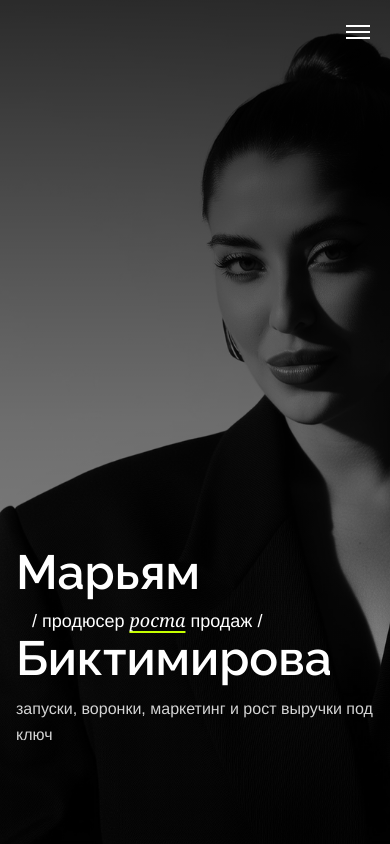
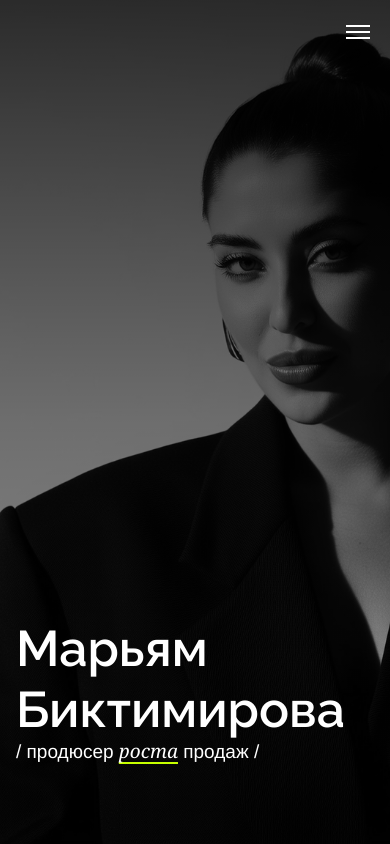
Before and after one commit to sofiassokolova-art/mayyam-website, a Next.js app: page / in a window 390 px wide. Shown: the top 844 px of the page. Built offline with nearby package versions, Linux system fonts and the light colour scheme.

Commit message:
Update Hero mobile layout: hide subline on mobile, move role after name, increase font sizes by 5%, align text left

```diff
--- a/src/components/Hero.tsx
+++ b/src/components/Hero.tsx
@@ -56,23 +56,36 @@ const Hero = () => {
               {/* Main title */}
               <motion.h1
                 variants={itemVariants}
-                className="text-white leading-[0.9] mb-4 md:mb-2" // увеличенный отступ на мобиле
+                className="text-white leading-[0.9] mb-4 md:mb-2 text-left" // выравнивание по левому краю
                 style={{
                   fontFamily: 'var(--font-raleway), sans-serif',
                   fontWeight: 800,
-                  fontSize: 'clamp(48px,12vw,120px)'
+                  fontSize: 'clamp(50px,12.6vw,126px)' // увеличен на 5%
                 }}
               >
                 Марьям
               </motion.h1>
 
-              {/* Subtitle with role */}
+              {/* Last name */}
+              <motion.h1
+                variants={itemVariants}
+                className="text-white leading-[0.9] mb-2 text-left" // выравнивание по левому краю
+                style={{
+                  fontFamily: 'var(--font-raleway), sans-serif',
+                  fontWeight: 800,
+                  fontSize: 'clamp(50px,12.6vw,126px)' // увеличен на 5%
+                }}
+              >
+                Биктимирова
+              </motion.h1>
+
+              {/* Subtitle with role - перенесен после имени */}
               <motion.h2
                 variants={itemVariants}
-                className="text-white leading-[1.2] mb-1 md:mb-2 ml-4"
+                className="text-white leading-[1.2] mb-4 text-left" // выравнивание по левому краю
                 style={{
                   fontFamily: 'Helvetica Neue, Helvetica, Arial, sans-serif',
-                  fontSize: 'clamp(18px, 4vw, 40px)', // увеличенный текст на мобиле
+                  fontSize: 'clamp(19px, 4.2vw, 42px)', // увеличен на 5%
                   fontWeight: 300
                 }}
               >
@@ -81,25 +94,12 @@ const Hero = () => {
                 продаж /
               </motion.h2>
 
-              {/* Last name */}
-              <motion.h1
-                variants={itemVariants}
-                className="text-white leading-[0.9] mb-4"
-                style={{
-                  fontFamily: 'var(--font-raleway), sans-serif',
-                  fontWeight: 800,
-                  fontSize: 'clamp(48px,12vw,120px)' // увеличенный текст на мобиле
-                }}
-              >
-                Биктимирова
-              </motion.h1>
-
-              {/* Subline - мелкий журнальный комментарий */}
+              {/* Subline - скрыт на мобильных */}
               <motion.p
                 variants={itemVariants}
-                className="text-neutral-300 mb-8 leading-relaxed max-w-lg"
+                className="text-neutral-300 mb-8 leading-relaxed max-w-lg hidden md:block"
                 style={{
-                  fontSize: 'clamp(16px, 3vw, 18px)', // увеличенный текст на мобиле
+                  fontSize: 'clamp(16px, 3vw, 18px)',
                   fontFamily: 'Helvetica Neue, Helvetica, Arial, sans-serif'
                 }}
               >
```
